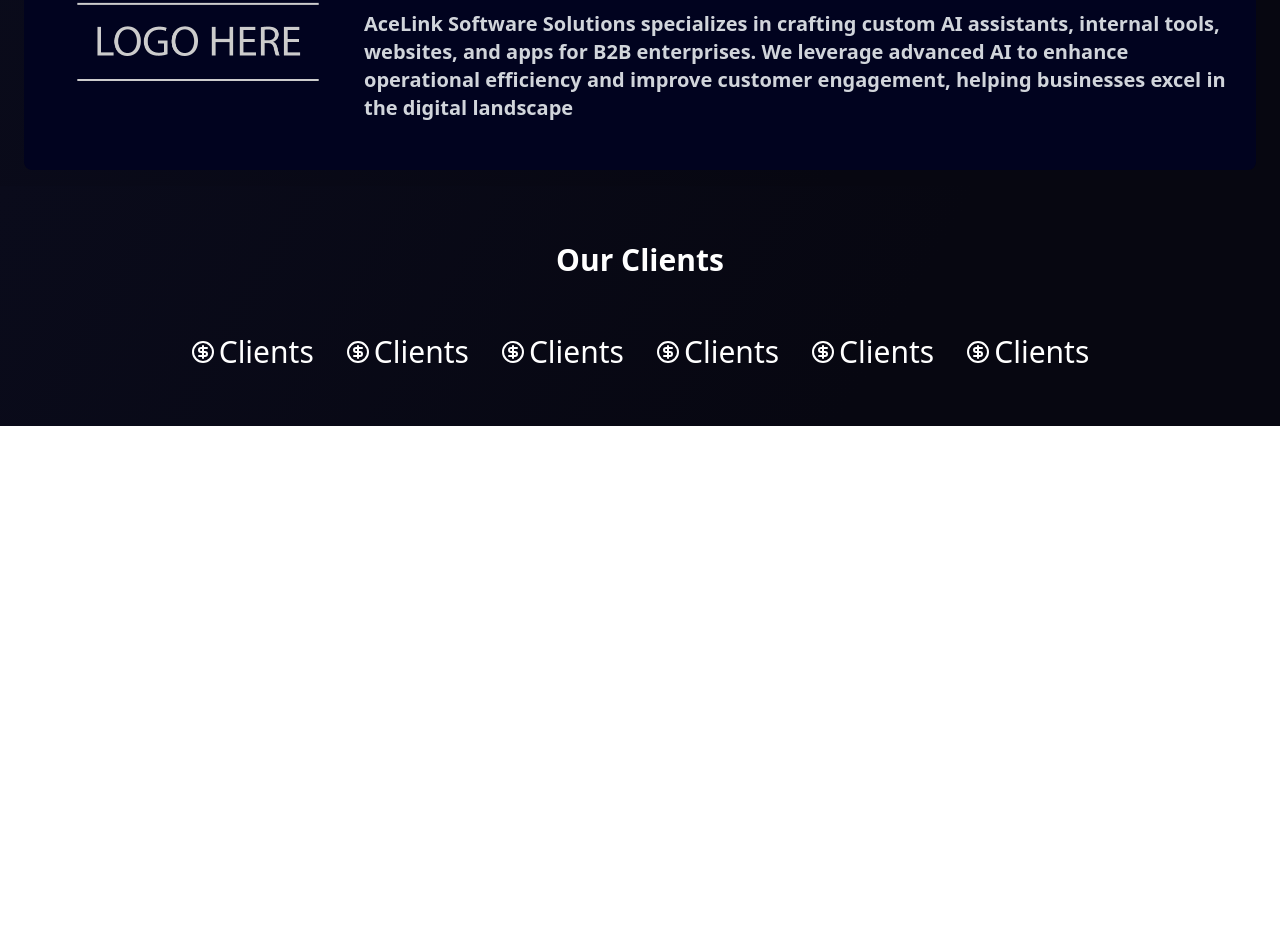
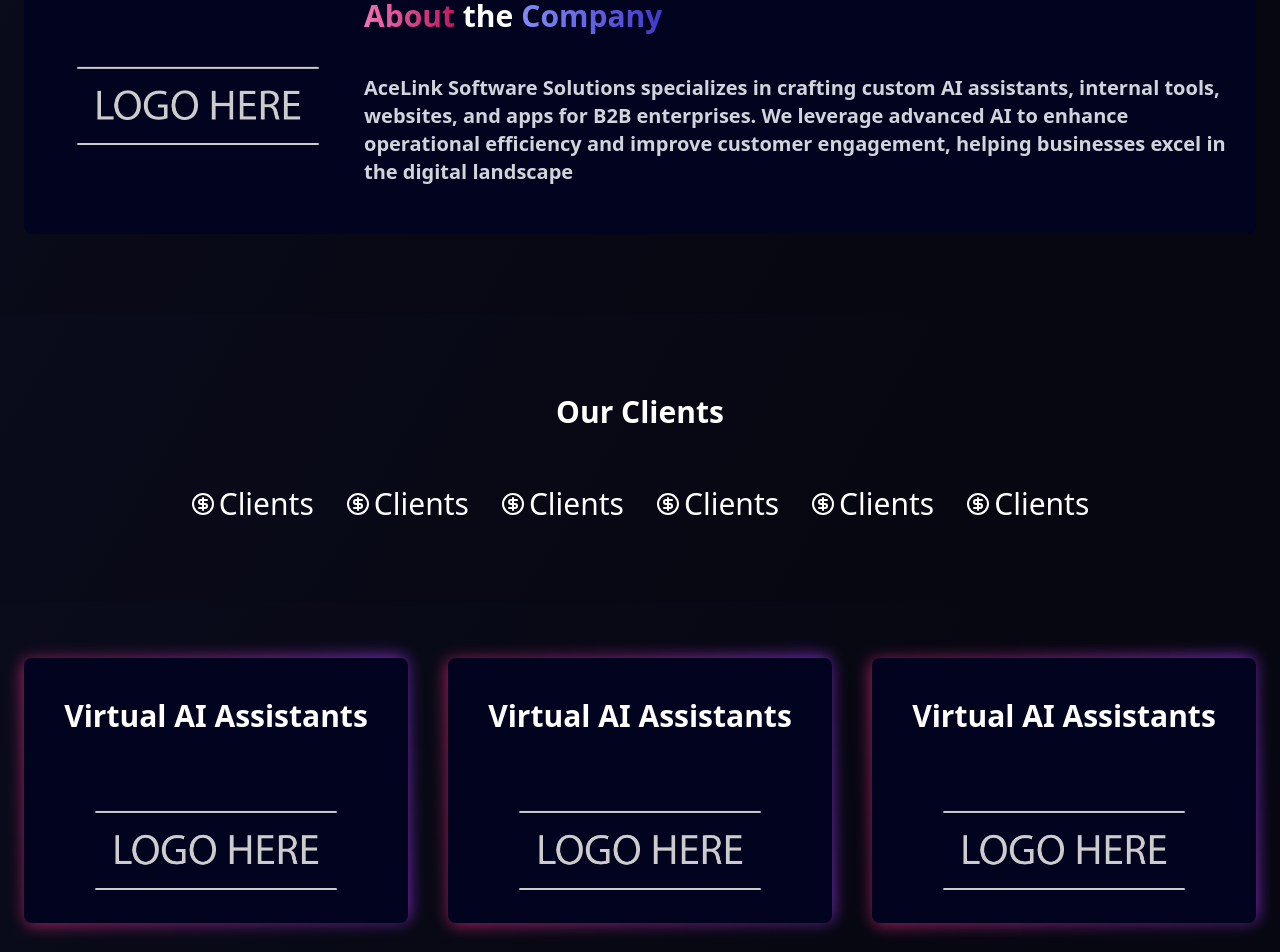
Before and after one commit to 21Ayush21/Acelink, a React app: page / in a window 1280 px wide. Shown: the part 958-1910 px from the top of the page. Before the commit the page ends 1384 px from the top, so only its background shows below. Built offline with nearby package versions, Linux system fonts and the light colour scheme; the HTML template or start-up script is replaced by a standard one.

Commit message:
Add Feature Section

```diff
--- a/src/App.jsx
+++ b/src/App.jsx
@@ -2,6 +2,7 @@
 import Herosection from "./segments/Herosection";
 import Aboutsection from "./segments/Aboutsection";
 import Clientsection from "./segments/Clientsection";
+import FeatureSection from "./segments/FeatureSection";
 
 export default function App() {
   return (
@@ -10,6 +11,7 @@
     <Herosection></Herosection>
     <Aboutsection></Aboutsection>
     <Clientsection></Clientsection>
+    <FeatureSection></FeatureSection>
     </>
   )
 }
--- a/src/components/Navbar.jsx
+++ b/src/components/Navbar.jsx
@@ -18,7 +18,7 @@
         );
       })}
       </div>
-      <button className="text-white ">Contact Us</button>
+      <button className="text-white bg-transparent border-2 bg-white rounded-full px-2">Contact Us</button>
     </header>
   );
 };
--- a/src/segments/Aboutsection.jsx
+++ b/src/segments/Aboutsection.jsx
@@ -3,7 +3,7 @@
 
 const Aboutsection = () => {
   return (
-    <section className="mx-auto bg-background-linear-gradient px-6 py-4">
+    <section className="mx-auto bg-background-linear-gradient px-6 py-20">
       <div className="rounded-lg bg-[#01031f]">
         <div className="flex flex-col md:flex-row p-6">
           <img
@@ -17,7 +17,10 @@
                 <span className="bg-gradient-to-r from-pink-400 to-pink-700 text-transparent bg-clip-text">
                   About
                 </span>{" "}
-                the Company
+                the
+                <span className="ml-2 bg-gradient-to-r from-indigo-400 to-indigo-700 text-transparent bg-clip-text">
+                  Company
+                </span>
               </h1>
               <p className="text-gray-300 font-semibold text-xl mt-4 py-6">
                 AceLink Software Solutions specializes in crafting custom AI
--- a/src/segments/Clientsection.jsx
+++ b/src/segments/Clientsection.jsx
@@ -4,7 +4,7 @@
 const Clientsection = () => {
   return (
     <section className='bg-background-linear-gradient '>
-    <div className='py-14 mx-2'>
+    <div className='py-20 mx-2'>
       <h2 className='text-white text-center text-3xl font-semibold '>Our Clients</h2>
 
       <div className='flex flex-wrap justify-center items-center gap-6 md:gap-8'>
--- /dev/null
+++ b/src/segments/FeatureSection.jsx
@@ -0,0 +1,74 @@
+import React from "react";
+import image from "../assets/logo-placeholder.png";
+
+const FeatureSection = () => {
+  return (
+    <section className="bg-background-linear-gradient mx-auto px-6 py-14">
+      <div className="grid md:grid-cols-2 lg:grid-cols-3 gap-10">
+        <div className="relative group">
+          <div className="absolute inset-0 bg-gradient-to-r from-pink-600 to-purple-600 rounded-lg blur opacity-75 group-hover:opacity-100 transition duration-1000 group-hover:duration-200 animate-tilt"></div>
+          <div className="rounded-lg bg-[#01031f] shadow-sm relative">
+            <div className="flex flex-col items-center">
+              <div className="px-4 py-10">
+                <h3 className="text-white text-center text-3xl font-semibold">
+                  Virtual AI Assistants
+                </h3>
+              </div>
+              <div>
+                <img
+                  src={image}
+                  alt=""
+                  className="w-[300px] object-contain p-6"
+                />
+              </div>
+            </div>
+          </div>
+        </div>
+
+        <div className="relative group">
+          <div className="absolute inset-0 bg-gradient-to-r from-pink-600 to-purple-600 rounded-lg blur opacity-75 group-hover:opacity-100 transition duration-1000 group-hover:duration-200 animate-tilt"></div>
+          <div className="rounded-lg bg-[#01031f] shadow-sm relative">
+            <div className="flex flex-col items-center">
+              <div className="px-4 py-10">
+                <h3 className="text-white text-center text-3xl font-semibold">
+                  Virtual AI Assistants
+                </h3>
+              </div>
+              <div>
+                <img
+                  src={image}
+                  alt=""
+                  className="w-[300px] object-contain p-6"
+                />
+              </div>
+            </div>
+          </div>
+        </div>
+
+        <div className="relative group">
+          <div className="absolute inset-0 bg-gradient-to-r from-pink-600 to-purple-600 rounded-lg blur opacity-75 group-hover:opacity-100 transition duration-1000 group-hover:duration-200 animate-tilt"></div>
+          <div className="rounded-lg bg-[#01031f] shadow-sm relative">
+            <div className="flex flex-col items-center">
+              <div className="px-4 py-10">
+                <h3 className="text-white text-center text-3xl font-semibold">
+                  Virtual AI Assistants
+                </h3>
+              </div>
+              <div>
+                <img
+                  src={image}
+                  alt=""
+                  className="w-[300px] object-contain p-6"
+                />
+              </div>
+            </div>
+          </div>
+        </div>
+
+
+      </div>
+    </section>
+  );
+};
+
+export default FeatureSection;
```
